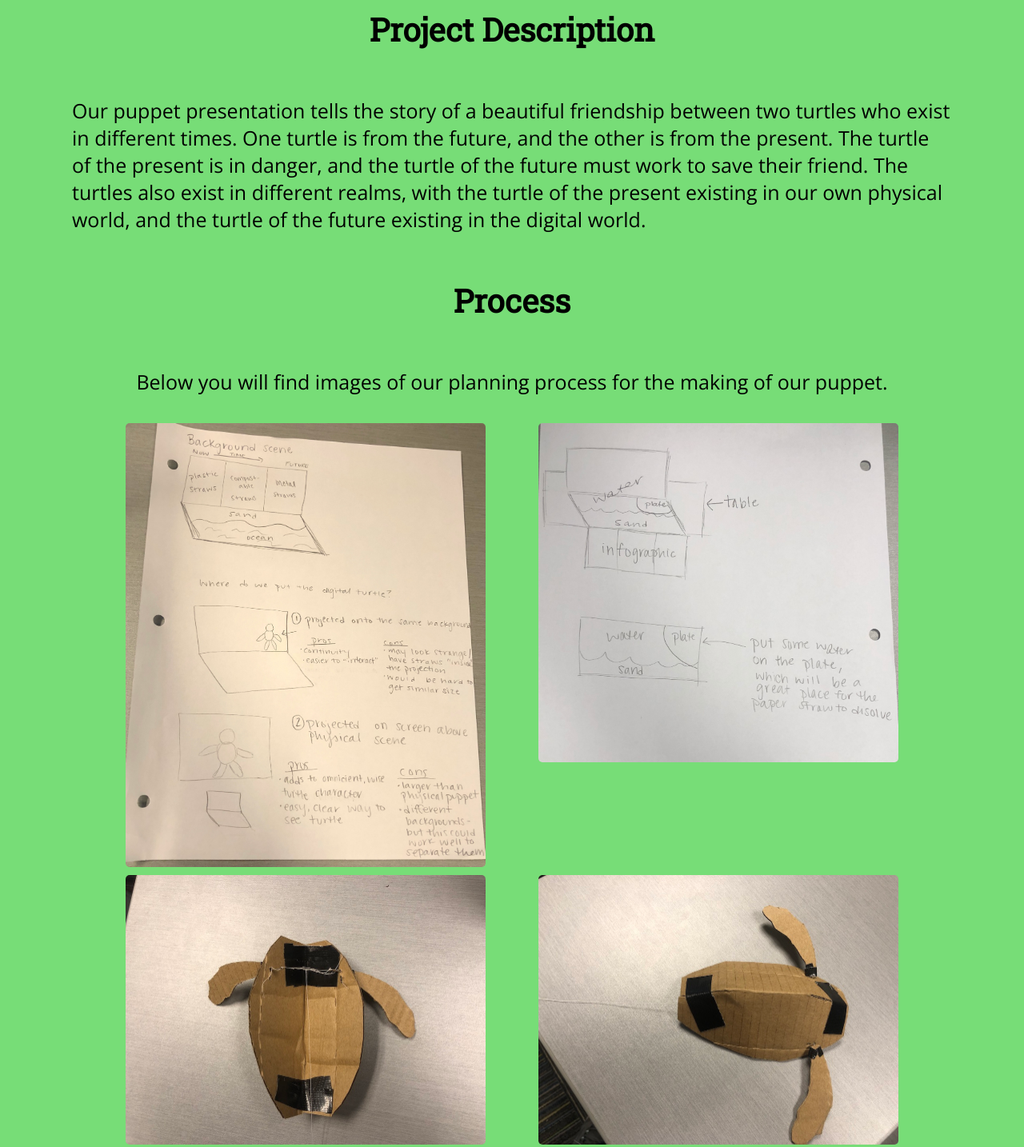
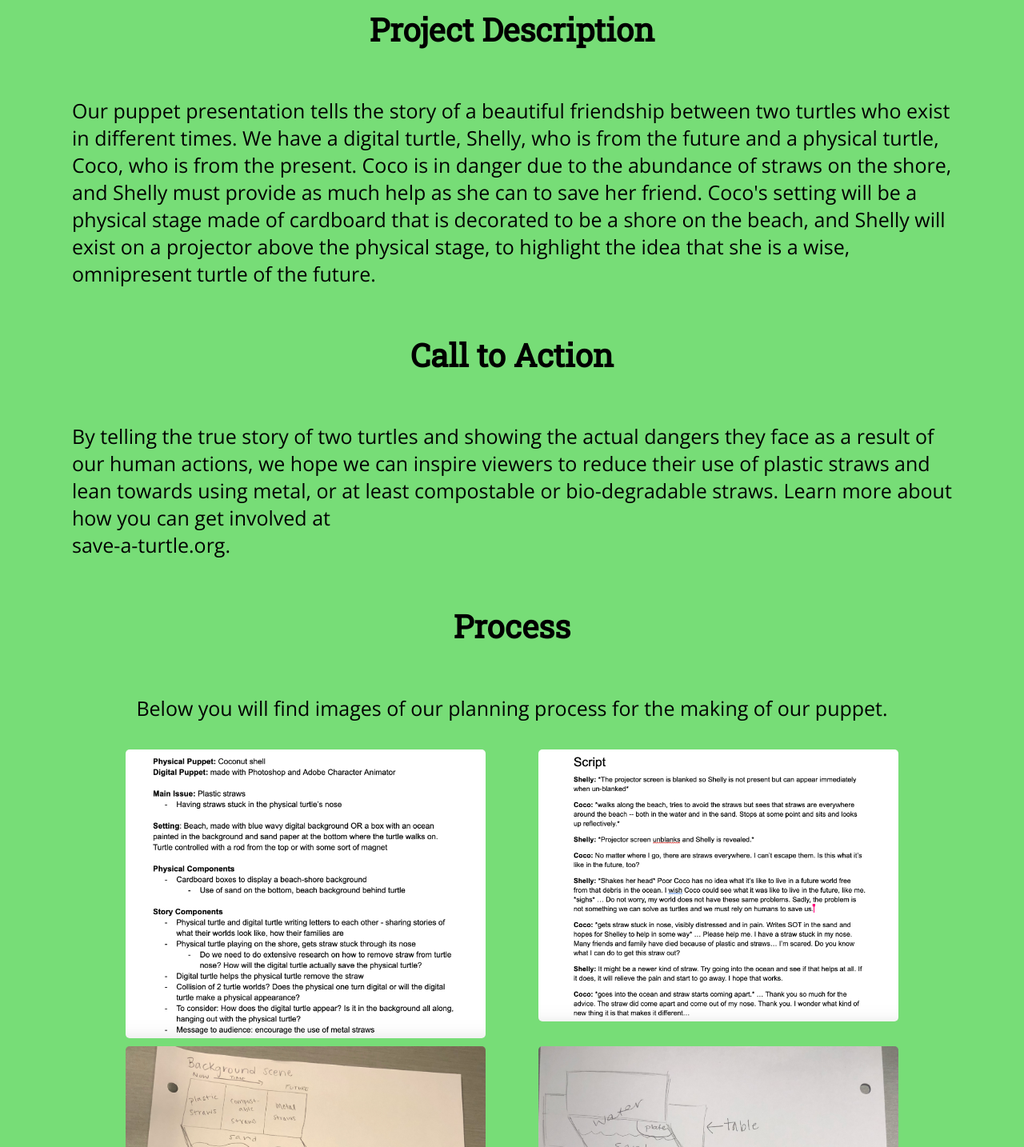
Before and after one commit to turtle-world/turtle-world, a plain HTML site: page index.html in a window 1280 px wide. Shown: the part 720-2154 px from the top of the page at 80% size. Drawn offline with nearby package versions, Linux system fonts and the light colour scheme; a web font is replaced by a local one.

Commit message:
Updated content on front page

```diff
--- a/index.html
+++ b/index.html
@@ -11,7 +11,8 @@
 <body style="background-color:#77dd77;">
 
 <div id="AboutMe">
-    <h1>Turtle🐢World</h1>
+    <h1><u> Turtle🐢World </u></h1>
+
     <span style="padding-right:3px; padding-top: 3px; display:inline-block; vertical-align: top;">
       <h3>Coco</h3>
     </br>
@@ -33,12 +34,25 @@
         <p class="b">
 
         Our puppet presentation tells the story of a beautiful friendship between two turtles
-        who exist in different times. One turtle is from the future, and the other is from the present.
-        The turtle of the present is in danger, and the turtle of the future must work to save their friend.
-        The turtles also exist in different realms, with the turtle of the present existing in our own physical
-        world, and the turtle of the future existing in the digital world.
+        who exist in different times. We have a digital turtle, Shelly, who is from the future and a physical turtle, Coco, who is from the present.
+        Coco is in danger due to the abundance of straws on the shore, and Shelly must provide as much help as she can to save her friend.
+        Coco's setting will be a physical stage made of cardboard that is decorated to be a shore on the beach, and Shelly will
+        exist on a projector above the physical stage, to highlight the idea that she is a wise, omnipresent turtle of the future.
 
        </p>
+
+       <h2>Call to Action</h2>
+
+           <p class="b">
+
+           By telling the true story of two turtles and showing the actual dangers they face as a result of our human actions,
+           we hope we can inspire viewers to reduce their use of plastic straws and lean towards
+           using metal, or at least compostable or bio-degradable straws.
+
+           Learn more about how you can get involved at </br>
+           <a class = "nav-link" href="https://www.save-a-turtle.org/gettinginvolved.html" target="_blank">save-a-turtle.org.</a>
+
+          </p>
 
        <h2>Process</h2>
 
@@ -57,11 +71,14 @@
 <div id="PetBowl">
   <script src="https://ajax.googleapis.com/ajax/libs/jquery/2.1.1/jquery.min.js"></script>
 
+  <img class="myImg" src="script-2.png" alt="Draft of our storyline planning"  width="450" height="350" hspace="30" bottom = "10px">
+  <img class="myImg" src="actual-script.png" alt="Draft of our script"  width="450" height="350" hspace="30" bottom = "10px">
   <img class="myImg" src="sketch.jpg" alt="Sketch of physical puppet plan"  width="450" height="350" hspace="30" bottom = "10px">
   <img class="myImg" src="backdrop-sketch.jpg" alt="Sketch of our backdrop" width="450" height="350" hspace="30" bottom = "10px">
   <img class="myImg" src="physical-turtle-1.jpg" alt="Physical turtle prototype" width="450" height="350" hspace="30" bottom = "10px">
   <img class="myImg" src="physical-turtle-2.jpg" alt="Physical turtle prototype" width="450" height="350" hspace="30" bottom = "10px">
   <img class="myImg" src="physical-turtle-3.jpg" alt="Physical turtle prototype"  width="450" height="350" hspace="30" bottom = "10px">
+
 
   <!-- The Modal -->
   <div id="myModal" class="modal">
@@ -81,19 +98,6 @@
 </br>
 
     <div id="AboutMe">
-      <h2>Call to Action</h2>
-
-          <p class="b">
-
-          By telling the true story of two turtles and showing the actual dangers they face as a result of our human actions,
-          we hope we can inspire viewers to reduce their use of plastic straws and lean towards
-          using metal, or at least compostable or bio-degradable straws.
-
-          Learn more about how you can get involved at </br>
-          <a class = "nav-link" href="https://www.save-a-turtle.org/gettinginvolved.html" target="_blank">save-a-turtle.org.</a>
-
-         </p>
-
 
         <h2>Meet the Team</h2>
 
```
Also changed, not shown: actual-script.png (added), script-2.png (added), script.png (added).
